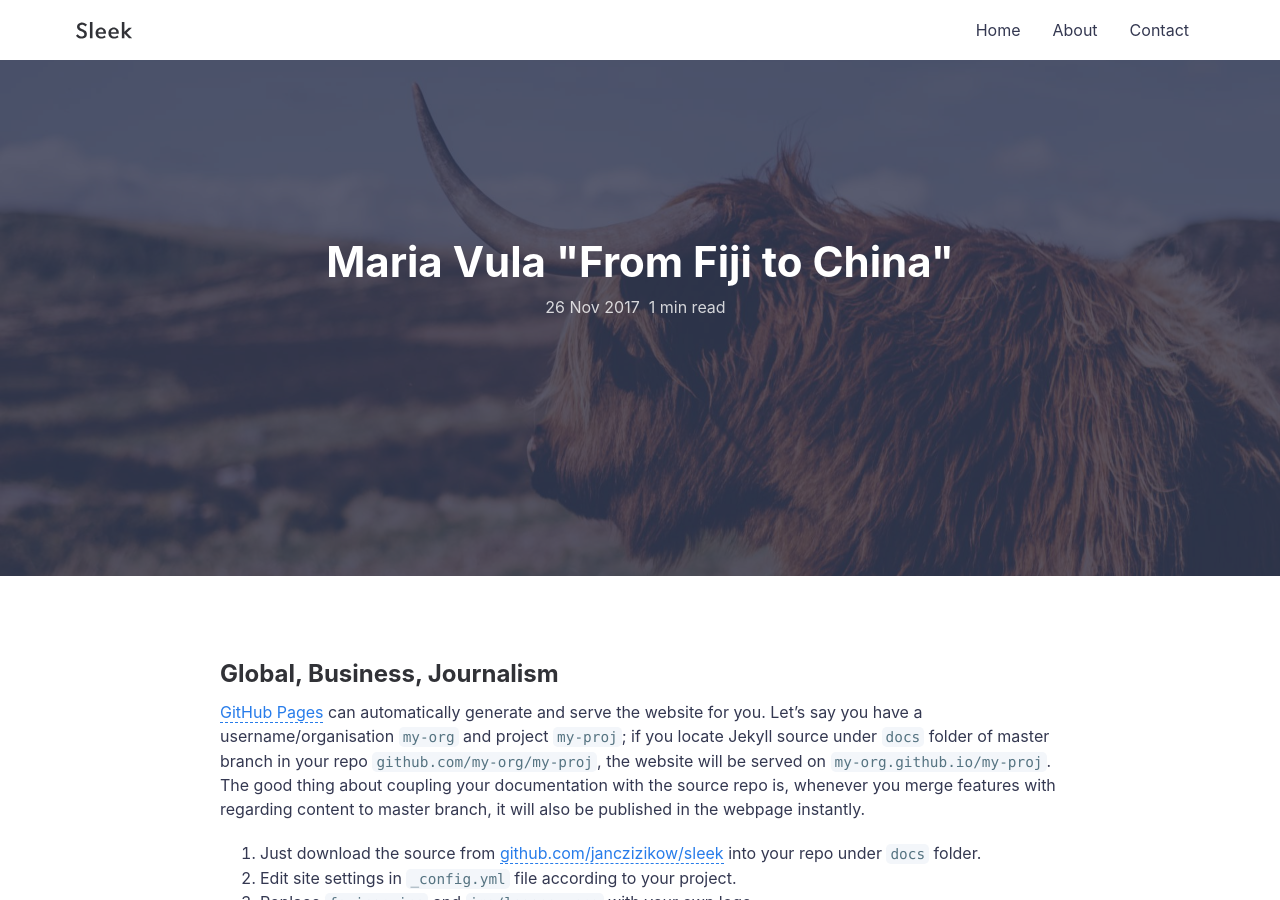
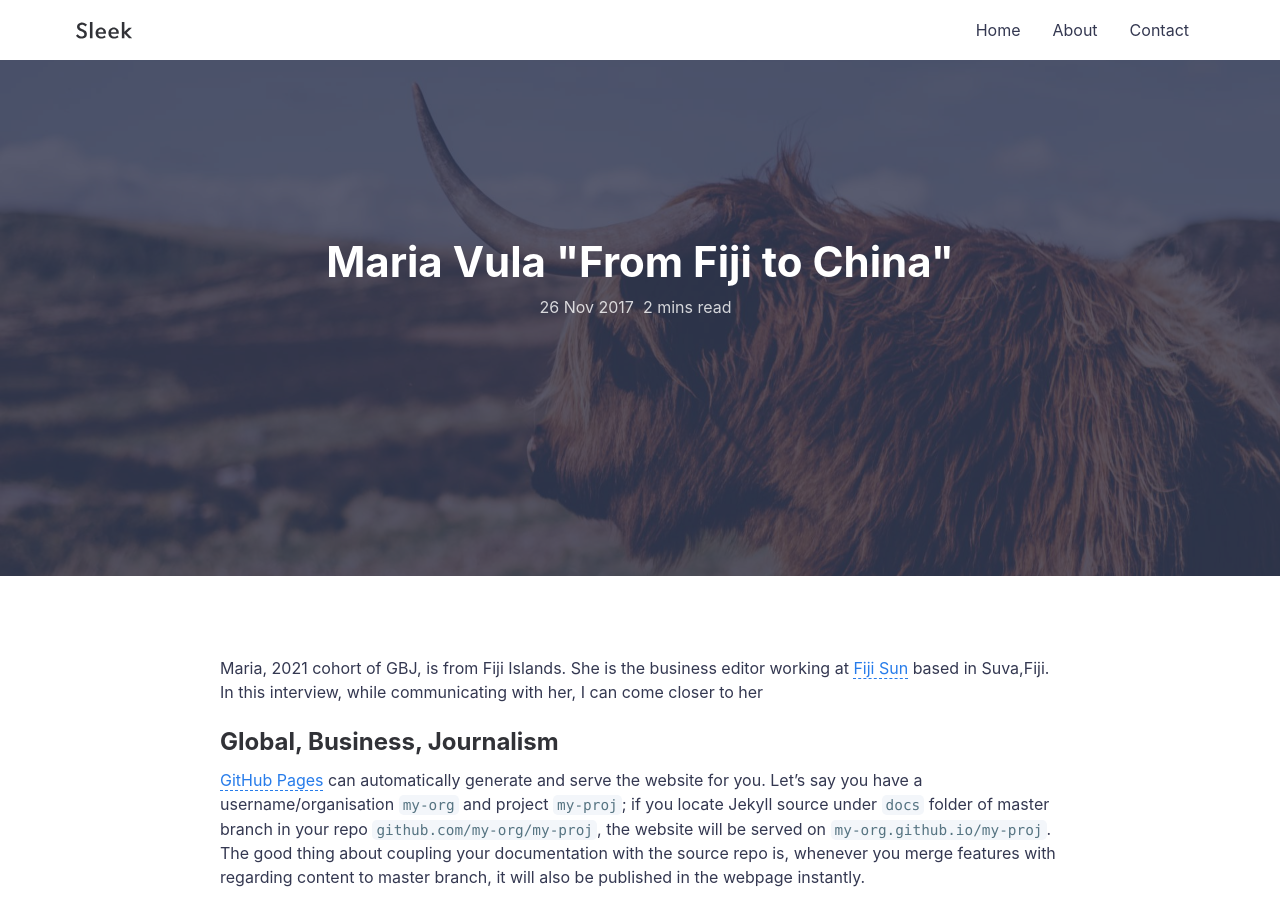
Before and after one commit to cpti372/cpti372.github.io, a Jekyll site: the page built from _posts/2017-11-26-getting-started.md, in a window 1280 px wide and 900 px high. Built offline with Jekyll 4.4.1, drawn with Linux system fonts in a browser that asks for light colours; comment, search, counter and statistics services are not loaded.

Commit message:
Update 2017-11-26-getting-started.md

```diff
--- a/_posts/2017-11-26-getting-started.md
+++ b/_posts/2017-11-26-getting-started.md
@@ -4,7 +4,12 @@ title: Maria Vula "From Fiji to China"
 featured-img: shane-rounce-205187
 ---
 
+Maria, 2021 cohort of GBJ, is from Fiji Islands. She is the business editor working at [Fiji Sun](https://fijisun.com.fj/) based in Suva,Fiji.
+In this interview, while communicating with her, I can come closer to her
+
+
 ## Global, Business, Journalism
+
 
 [GitHub Pages](https://pages.github.com) can automatically generate and serve the website for you.
 Let's say you have a username/organisation `my-org` and project `my-proj`; if you locate Jekyll source under `docs` folder of master branch in your repo `github.com/my-org/my-proj`, the website will be served on `my-org.github.io/my-proj`.
```
